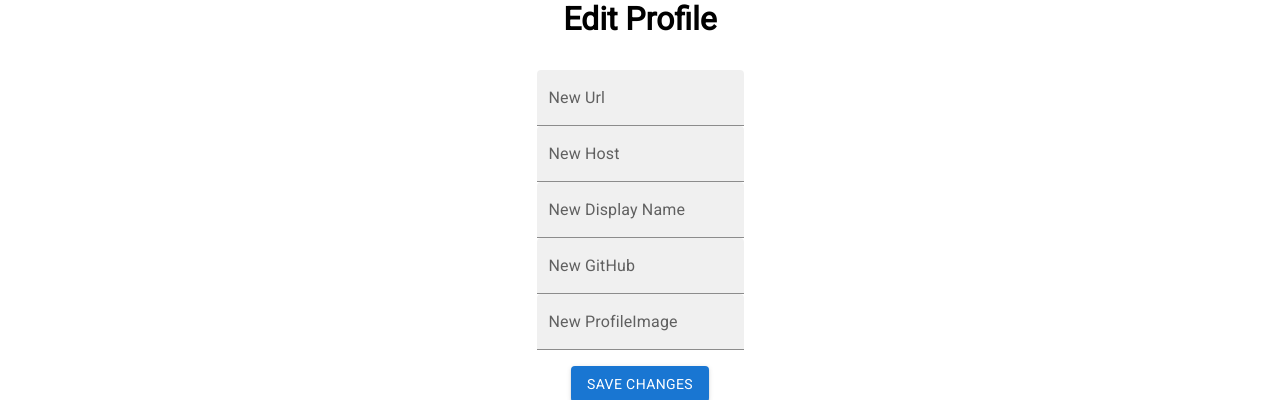
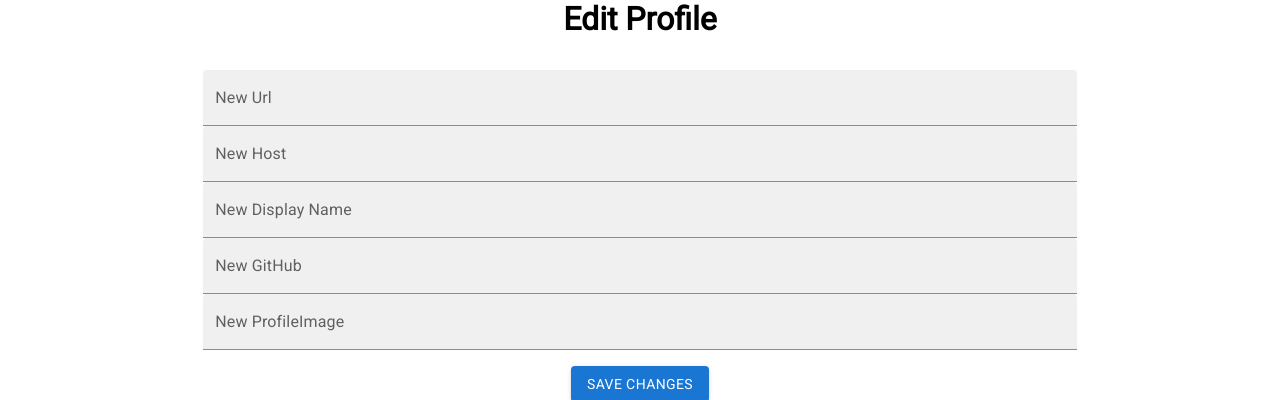
Before and after one commit to CMPUT404F21-TEAM-PROJECT/cmput404-group-project, a React (Create React App) app in the folder frontend/: page /profile in a window 1280 px wide. Shown: the part 502-902 px from the top of the page. Built offline with nearby package versions, Linux system fonts and the light colour scheme; no server answers; sample sign-in values are in the browser's storage.

Commit message:
increased size of input fields on my profile page

```diff
--- a/frontend/src/components/AccountDetails/profileScreen.css
+++ b/frontend/src/components/AccountDetails/profileScreen.css
@@ -46,7 +46,10 @@ img {
 }
 
 #inputs {
-    margin: 1em 0em 1em 0em;
+    margin-top: 1em;
+    margin-bottom: 1em;
+    margin-left: 15%;
+    margin-right: 15%;
     display: flex;
     flex-direction: column;
     justify-content: center;
--- a/frontend/src/components/AccountDetails/profileScreen.js
+++ b/frontend/src/components/AccountDetails/profileScreen.js
@@ -107,11 +107,11 @@ class ProfileScreen extends React.Component {
                 </span>
                 <h1>Edit Profile</h1>
                 <div id='inputs'>
-                    <TextField id="url-input" label="New Url" variant="filled" defaultValue=""/>
-                    <TextField id="host-input" label="New Host" variant="filled" defaultValue=""/>
-                    <TextField id="displayName-input" label="New Display Name" variant="filled" defaultValue=""/>
-                    <TextField id="github-input" label="New GitHub" variant="filled" defaultValue=""/>
-                    <TextField id="profileImage-input" label="New ProfileImage" variant="filled" defaultValue=""/>
+                    <TextField fullWidth="true" id="url-input" label="New Url" variant="filled" defaultValue=""/>
+                    <TextField fullWidth="true" id="host-input" label="New Host" variant="filled" defaultValue=""/>
+                    <TextField fullWidth="true" id="displayName-input" label="New Display Name" variant="filled" defaultValue=""/>
+                    <TextField fullWidth="true" id="github-input" label="New GitHub" variant="filled" defaultValue=""/>
+                    <TextField fullWidth="true" id="profileImage-input" label="New ProfileImage" variant="filled" defaultValue=""/>
                 </div>
                 <Button onClick={this.saveChangesPressed} variant="contained">Save Changes</Button>
                 {this.state.showSuccess && <Alert severity="success">
```
